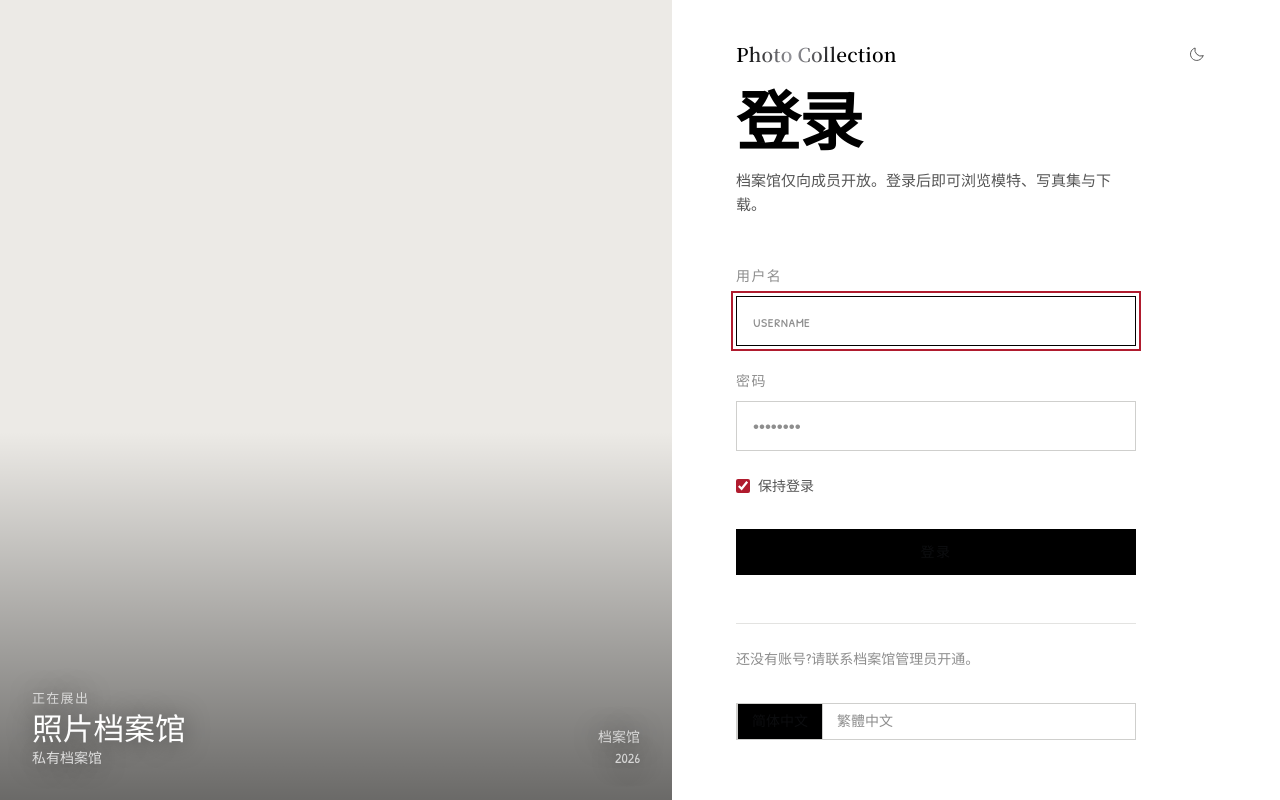
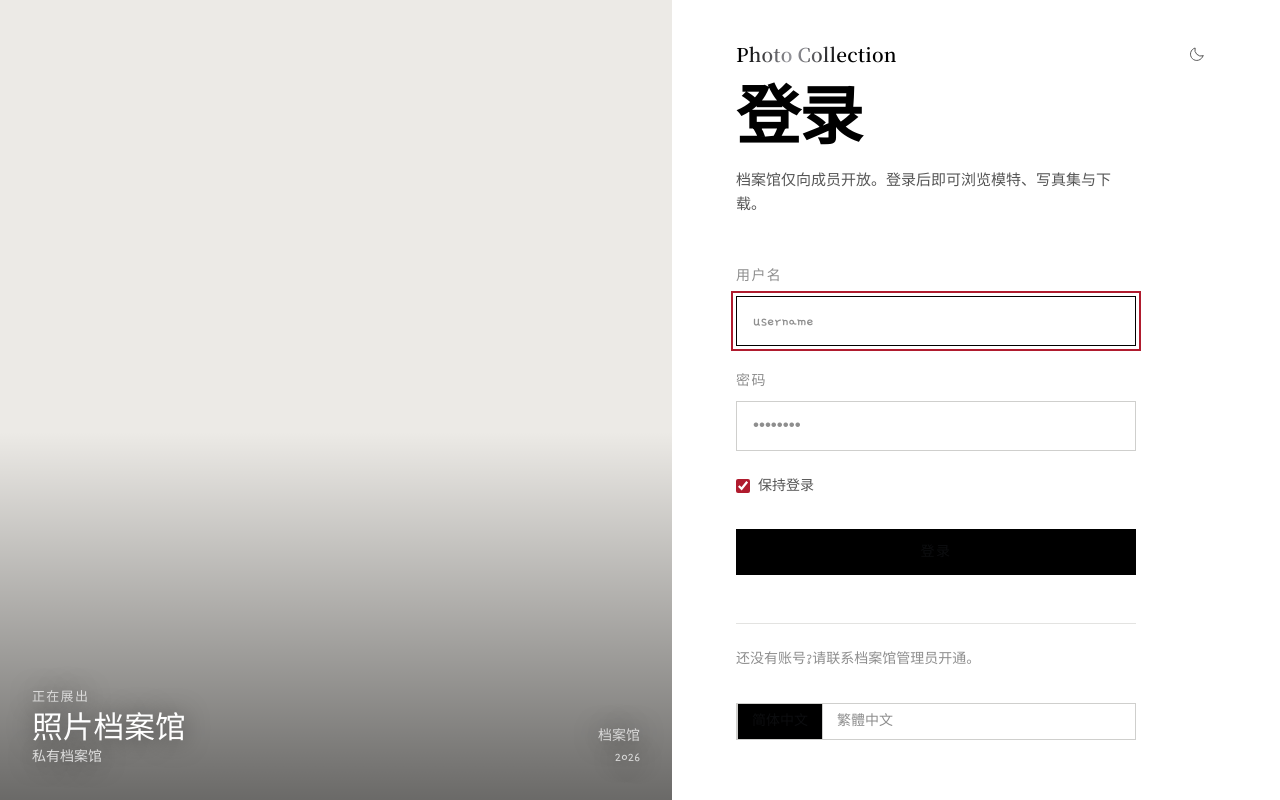
Before and after one commit to JinsFoni/PhotoBook, a FastAPI app: page /login?next=/ in a window 1280 px wide. Run offline with FastAPI, Linux system fonts and the light colour scheme; data that the repository does not hold is empty; some libraries are stand-ins or nearby versions; some web fonts are replaced.

Commit message:
feat(fonts): 方案7去 Patrick Hand SC, 玩酷体全量子集并补 ',' '<' '>' 字形
- 字体栈改 WanKu × GamjaFlower: 拉丁/数字由玩酷体 ASCII 直接接管,
  Gamja Flower 只剩谚文职责与兜底; 删 patricksc @font-face 与文件
- 玩酷体换新 TTF 重切全量子集(629KB→2.4MB): 汉字 3795→20922,
  假名 176, 中文标点/全角齐全
- 玩酷体原生缺 ',' '<' '>': 从 Patrick Hand 按 cap 高比(633/661)
  缩放移植三字形并入 glyf/cmap, ASCII 94 码位零缺字
- 预加载同步换 wanku+gamjaflower
- 灯箱: .lightbox__stage 自建层叠上下文(z-index:1), 修复切图交叉时
  入场定框(内联 z2, DOM 序在顶栏后)盖住标题栏的问题

```diff
--- a/app/static/app.css
+++ b/app/static/app.css
@@ -36,13 +36,13 @@
   --panel-solid: #ffffff;
 
   /* type */
-  /* 第7组方案: Patrick Hand SC(拉丁/数字) × 字帮玩酷体(汉字+假名) × Gamja Flower(谚文)
-     三者均单字重 400; 谚文由玩酷体缺字自然落 Gamja Flower; 兜底 PingFang SC
+  /* 第7组方案: 字帮玩酷体(ASCII拉丁+汉字+假名, 全量子集 2.4MB) × Gamja Flower(谚文+缺字兜底)
+     玩酷体原生缺 ',' '>', 自动落 Gamja Flower; 兜底 PingFang SC
      字号阶梯整体放大 ~9%: 玩酷体汉字字面 78% em / 拉丁 cap 66% em,
      比原 OPPO Sans(84.8%/71.1%) 小约一档, 等比补偿保持观感字号不变 */
-  --display: "G7 PatrickSC", "G7 WanKu", "G7 GamjaFlower", "PingFang SC", sans-serif;
-  --display-latin: "G7 PatrickSC", sans-serif;
-  --ui: "G7 PatrickSC", "G7 WanKu", "G7 GamjaFlower", "PingFang SC", sans-serif;
+  --display: "G7 WanKu", "G7 GamjaFlower", "PingFang SC", sans-serif;
+  --display-latin: "G7 WanKu", sans-serif;
+  --ui: "G7 WanKu", "G7 GamjaFlower", "PingFang SC", sans-serif;
 
   --fs-micro: 13px;
   --fs-small: 14px;
@@ -1963,6 +1963,10 @@ html.is-scrolling .hoverable:focus-within .reveal { opacity: 0; }
 .lightbox__stage {
   flex: 1;
   position: relative;
+  z-index: 1; /* 自建层叠上下文: 主图/垫底的层级交替全关在 stage 内部,
+                  不再与 stage 外的顶/底栏(z2, 相对 .lightbox 根层)跨层比较
+                  —— 此前切图交叉时入场定框拿内联 z2 且 DOM 序在 bar 之后,
+                  同层叠上下文里后来居上盖住顶栏, 新图揭示瞬间标题/按钮被图淹没 */
   display: grid;
   place-items: center;
   padding: 0 var(--pad);
--- a/app/static/fonts/g7.css
+++ b/app/static/fonts/g7.css
@@ -1,13 +1,5 @@
-/* 第7组方案: Patrick Hand SC(拉丁) × 字帮玩酷体(汉字+假名) × Gamja Flower(谚文)
-   玩酷体排在前接管拉丁之外的 CJK(含假名), 谚文它没有, 自动落 Gamja Flower;
-   Patrick Hand SC 只在最前接管拉丁与数字 */
-@font-face {
-  font-family: 'G7 PatrickSC';
-  font-style: normal;
-  font-weight: 400;
-  font-display: swap;
-  src: url('/static/fonts/g7/patricksc-400.woff2') format('woff2');
-}
+/* 第7组方案: 字帮玩酷体(ASCII拉丁+汉字+假名, 全量子集) × Gamja Flower(谚文+缺字兜底)
+   玩酷体原生缺 ',' '>', 自动落 Gamja Flower; 兜底 PingFang SC(app.css 变量栈) */
 @font-face {
   font-family: 'G7 WanKu';
   font-style: normal;
--- a/app/templates/base.html
+++ b/app/templates/base.html
@@ -63,16 +63,16 @@
   else document.addEventListener("DOMContentLoaded", adopt);
 })();
 </script>
-<!-- 第7组字体: Patrick Hand SC(拉丁) × 字帮玩酷体(汉字+假名) × Gamja Flower(谚文), 全部自托管 -->
+<!-- 第7组字体: 字帮玩酷体(拉丁+汉字+假名) × Gamja Flower(谚文+缺字兜底), 全部自托管 -->
 <link rel="stylesheet" href="/static/fonts/g7.css?v={{ asset_ver }}">
 <link rel="stylesheet" href="/static/fonts/packs.css?v={{ asset_ver }}">
 <link rel="stylesheet" href="/static/fonts/wordmark.css?v={{ asset_ver }}">
 <link rel="preload" as="font" type="font/woff2" crossorigin
       href="/static/fonts/wordmark-serif.woff2">
 <link rel="preload" as="font" type="font/woff2" crossorigin
-      href="/static/fonts/g7/patricksc-400.woff2">
+      href="/static/fonts/g7/wanku-400.woff2">
 <link rel="preload" as="font" type="font/woff2" crossorigin
-      href="/static/fonts/g7/wanku-400.woff2">
+      href="/static/fonts/g7/gamjaflower-400.woff2">
 <link rel="stylesheet" href="/static/app.css?v={{ asset_ver }}">
 </head>
 <body data-page="{{ page }}">
```
Also changed, not shown: app/static/fonts/g7/patricksc-400.woff2 (deleted), 1 other file.
